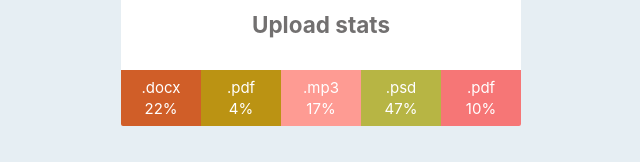
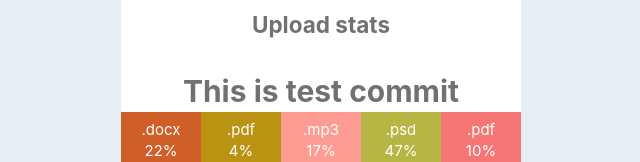
Before and after one commit to tarik2454/goit-react-hw-01-components, a React (Create React App) app: page / in a window 1280 px wide. Shown: the part 485-647 px from the top of the page, without its empty margins (113-753 px from the left). Built offline with nearby package versions, Linux system fonts and the light colour scheme.

Commit message:
test commit

```diff
--- a/src/components/Statistics/Statistics.jsx
+++ b/src/components/Statistics/Statistics.jsx
@@ -8,7 +8,7 @@ export const Statistics = props => {
   return (
     <section className={style.statistics}>
       {title ? <h2 className={style.title}>{title}</h2> : null}
-
+      <h1>This is test commit</h1>
       <ul className={style.statList}>
         {stats.map(item => {
           const { id, label, percentage } = item;
```
